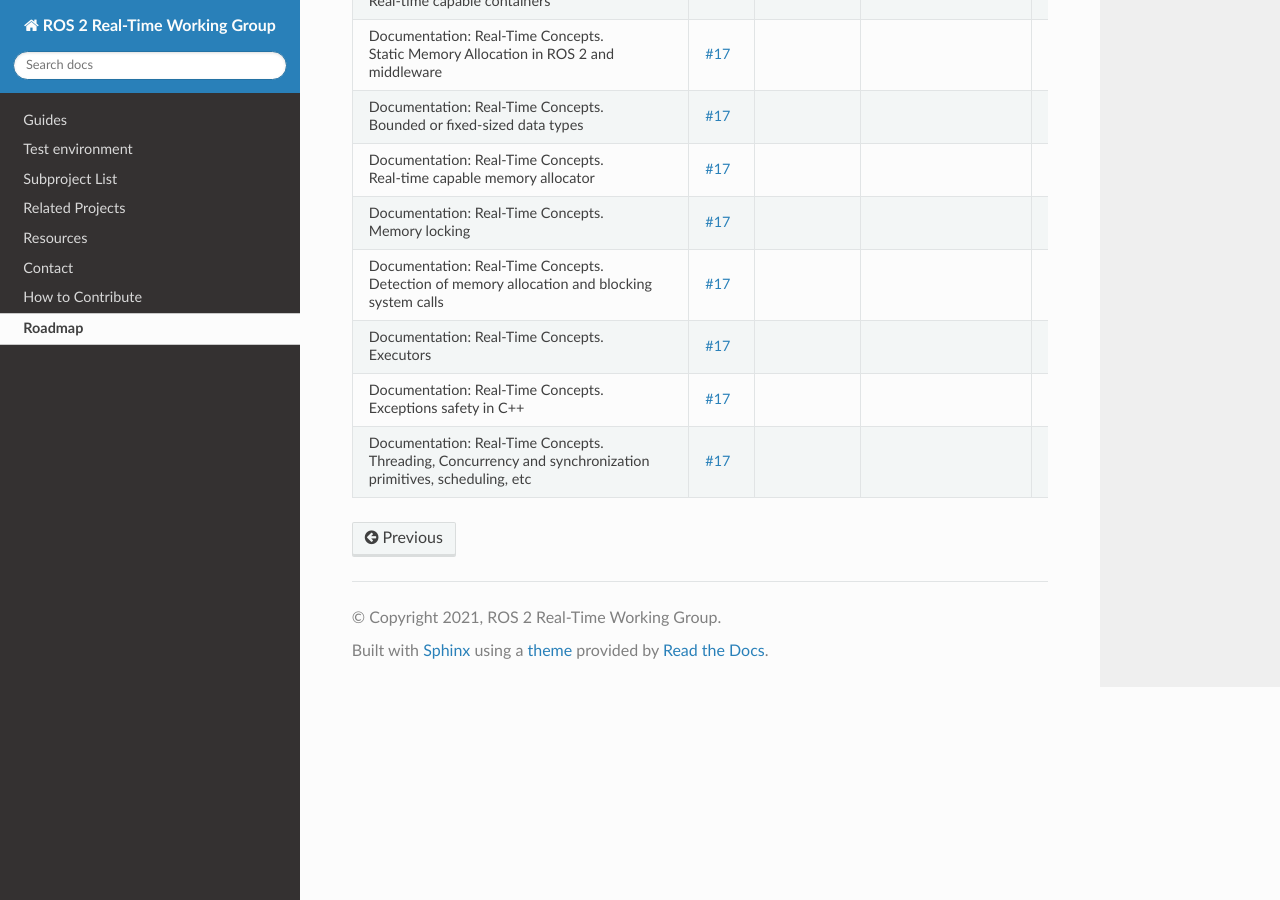
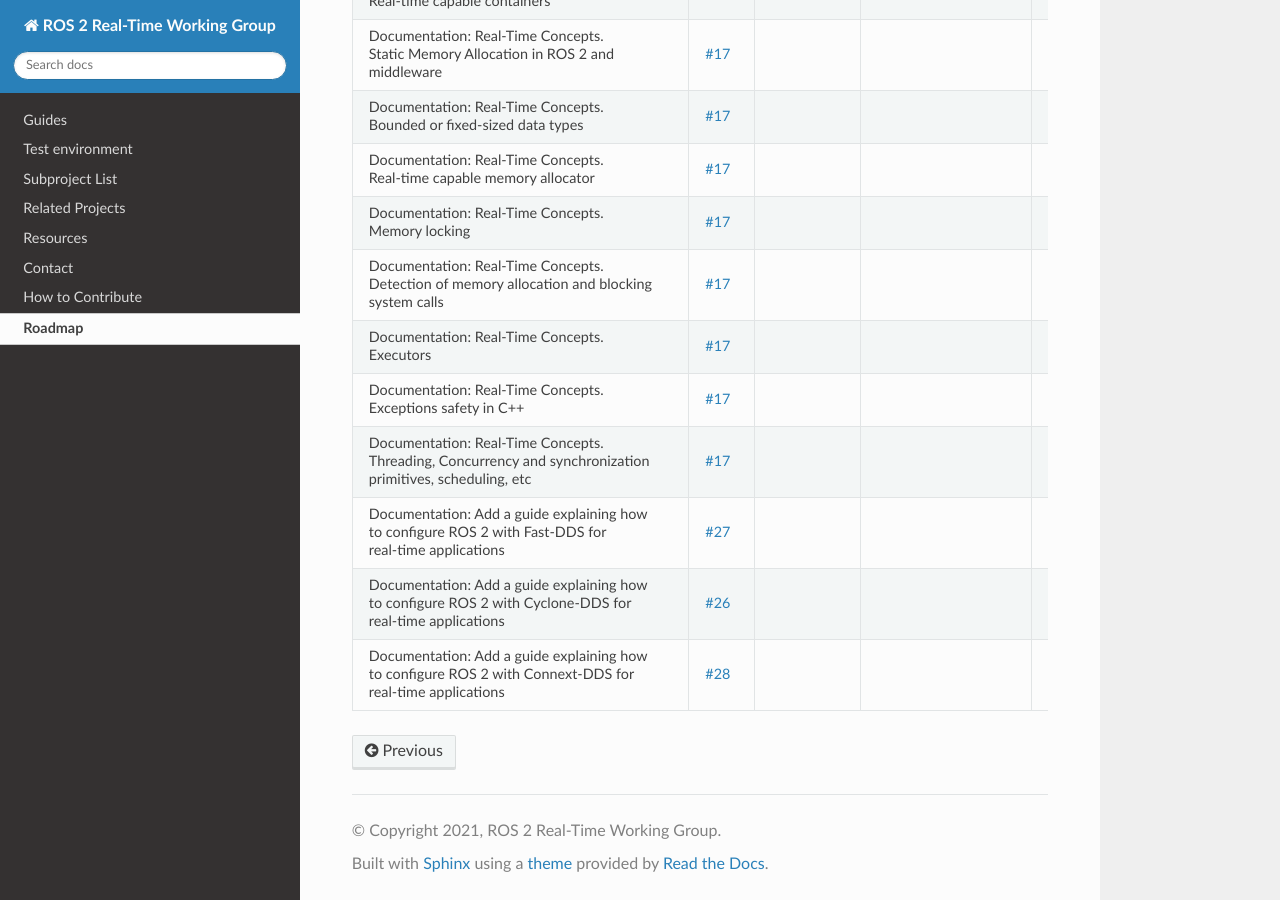
Before and after one commit to ros-realtime/rtwg_documentation, a Sphinx documentation site: the page built from source/Roadmap/Roadmap.md, in a window 1280 px wide and 900 px high, scrolled down 1141 px. Built offline with Sphinx 7.4.7 and the Read the Docs theme 2.0.0, drawn with Linux system fonts in a browser that asks for light colours.

Commit message:
add additional items

```diff
--- a/source/Roadmap/Roadmap.md
+++ b/source/Roadmap/Roadmap.md
@@ -32,3 +32,6 @@ This page describes planned work for the ROS 2 Real-Time Working Group.
 | Documentation: Real-Time Concepts. <br/> Executors           | [#17](https://github.com/ros-realtime/rtwg_documentation/issues/17) |                                                              |                         | Medium |
 | Documentation: Real-Time Concepts. <br/> Exceptions safety in C++ | [#17](https://github.com/ros-realtime/rtwg_documentation/issues/17) |                                                              |                         | Medium |
 | Documentation: Real-Time Concepts. <br/> Threading, Concurrency and synchronization <br/>primitives, scheduling, etc | [#17](https://github.com/ros-realtime/rtwg_documentation/issues/17) |                                                              |                         | Medium |
+| Documentation: Add a guide explaining how <br/>to configure ROS 2 with Fast-DDS for <br/>real-time applications | [#27](https://github.com/ros-realtime/community/issues/27)   |                                                              |                         |        |
+| Documentation: Add a guide explaining how <br/>to configure ROS 2 with Cyclone-DDS for <br/>real-time applications | [#26](https://github.com/ros-realtime/community/issues/26)   |                                                              |                         |        |
+| Documentation: Add a guide explaining how <br/>to configure ROS 2 with Connext-DDS for <br/>real-time applications | [#28](https://github.com/ros-realtime/community/issues/28)   |                                                              |                         |        |
```
